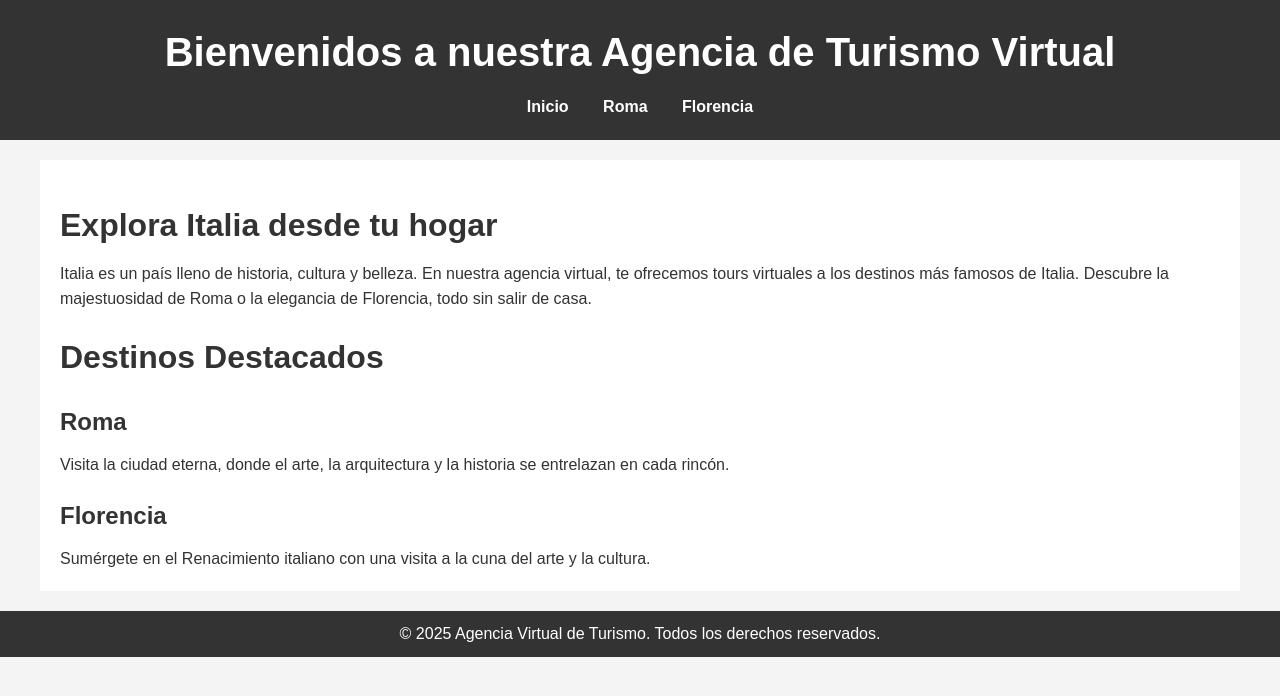
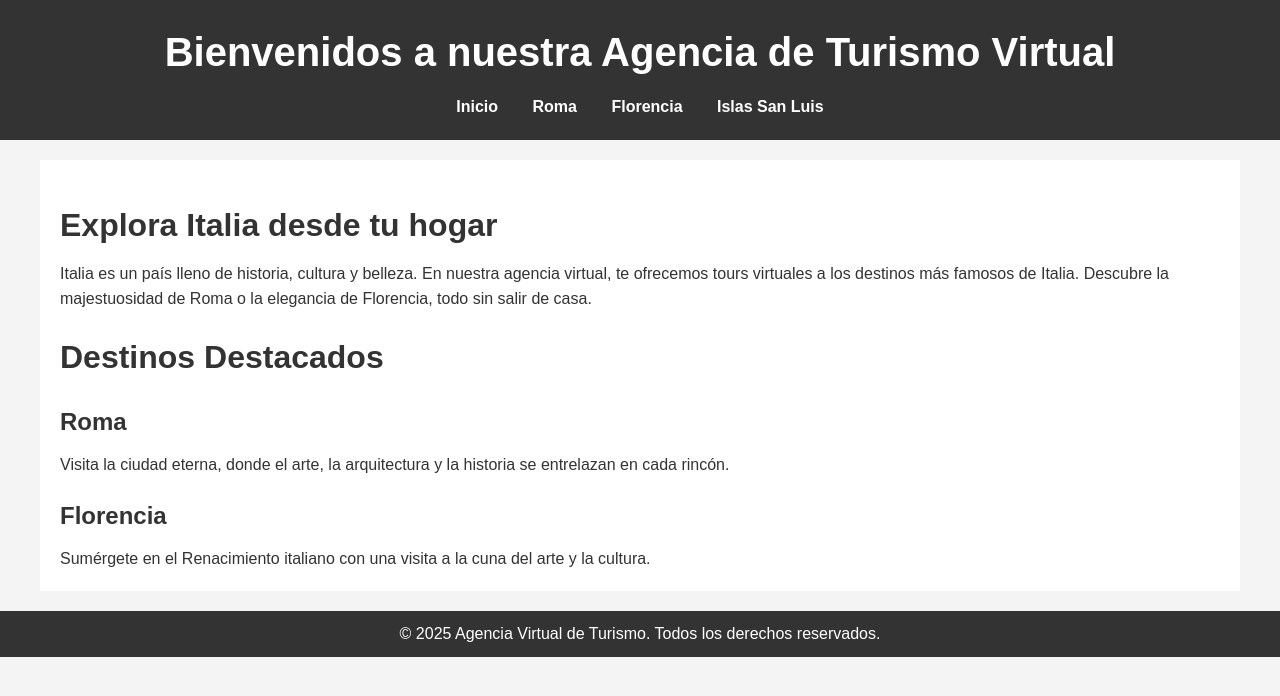
Before and after one commit to manuelaestrada99/lab3turismo, a plain HTML site: page index.html in a window 1280 px wide. Drawn offline with Linux system fonts and the light colour scheme.

Commit message:
Update index.html

```diff
--- a/index.html
+++ b/index.html
@@ -15,6 +15,7 @@
                 <li><a href="index.html">Inicio</a></li>
                 <li><a href="roma.html">Roma</a></li>
                 <li><a href="florencia.html">Florencia</a></li>
+                <li><a href="islas.html">Islas San Luis</a></li>
             </ul>
         </nav>
     </header>
```
